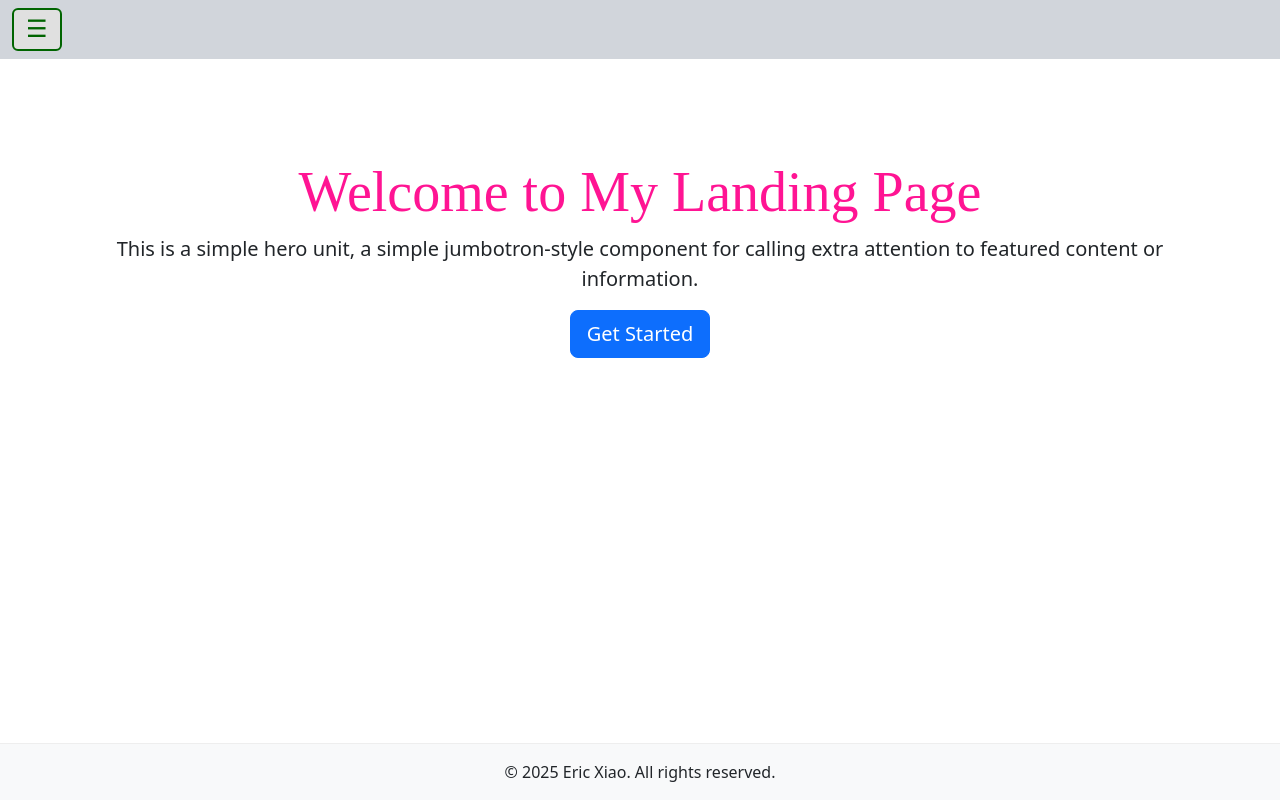
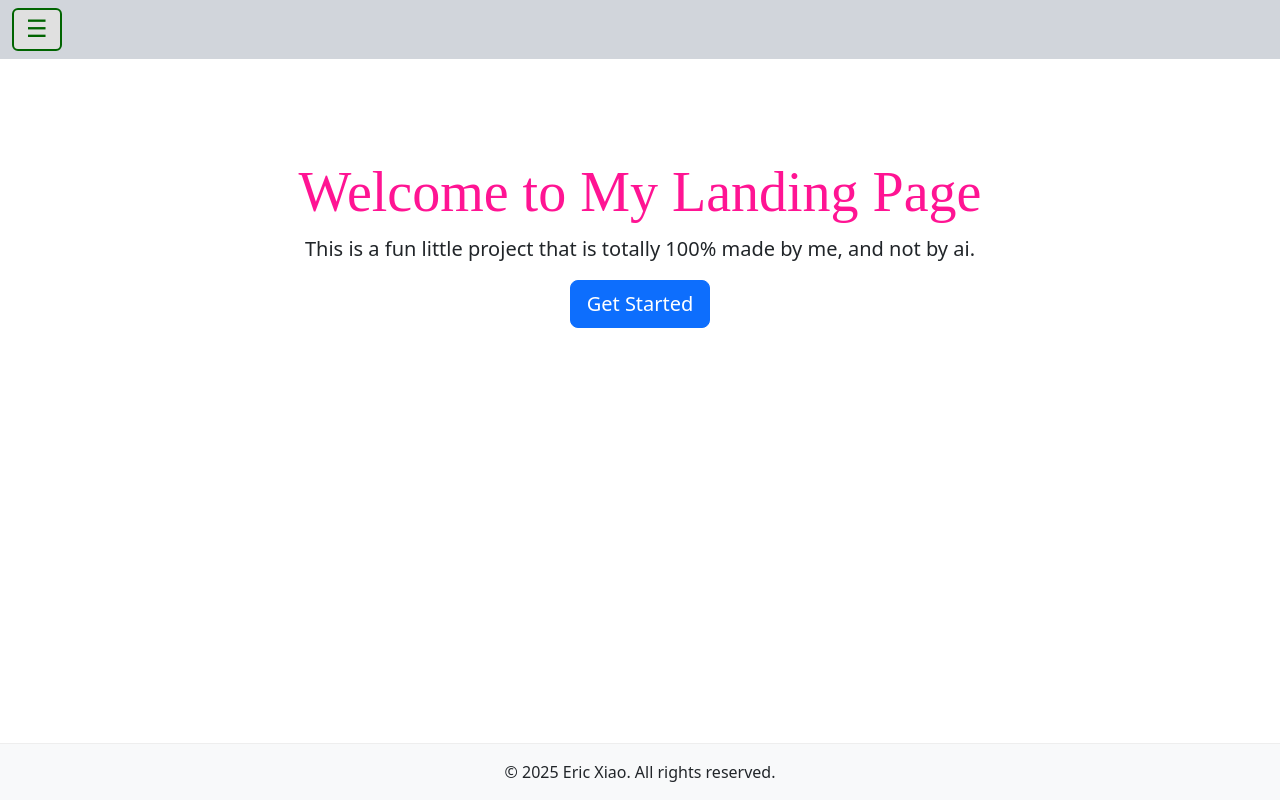
Before and after one commit to jun-xiao-mainlinestem/My_Landing_page, a React (Create React App) app in the folder landing-page/: page / in a window 1280 px wide. Built offline with nearby package versions, Linux system fonts and the light colour scheme.

Commit message:
landing page update

```diff
--- a/landing-page/src/Hero.js
+++ b/landing-page/src/Hero.js
@@ -5,7 +5,7 @@ function Hero() {
   return (
     <div className="container text-center" style={{ marginTop: '100px' }}>
       <h1 className="display-4" style={{ fontFamily: 'Times New Roman, Times, serif', color: 'deeppink' }}>Welcome to My Landing Page</h1>
-      <p className="lead">This is a simple hero unit, a simple jumbotron-style component for calling extra attention to featured content or information.</p>
+      <p className="lead">This is a fun little project that is totally 100% made by me, and not by ai.</p>
       <Link className="btn btn-primary btn-lg" to="/features" role="button">Get Started</Link>
     </div>
   );
```
